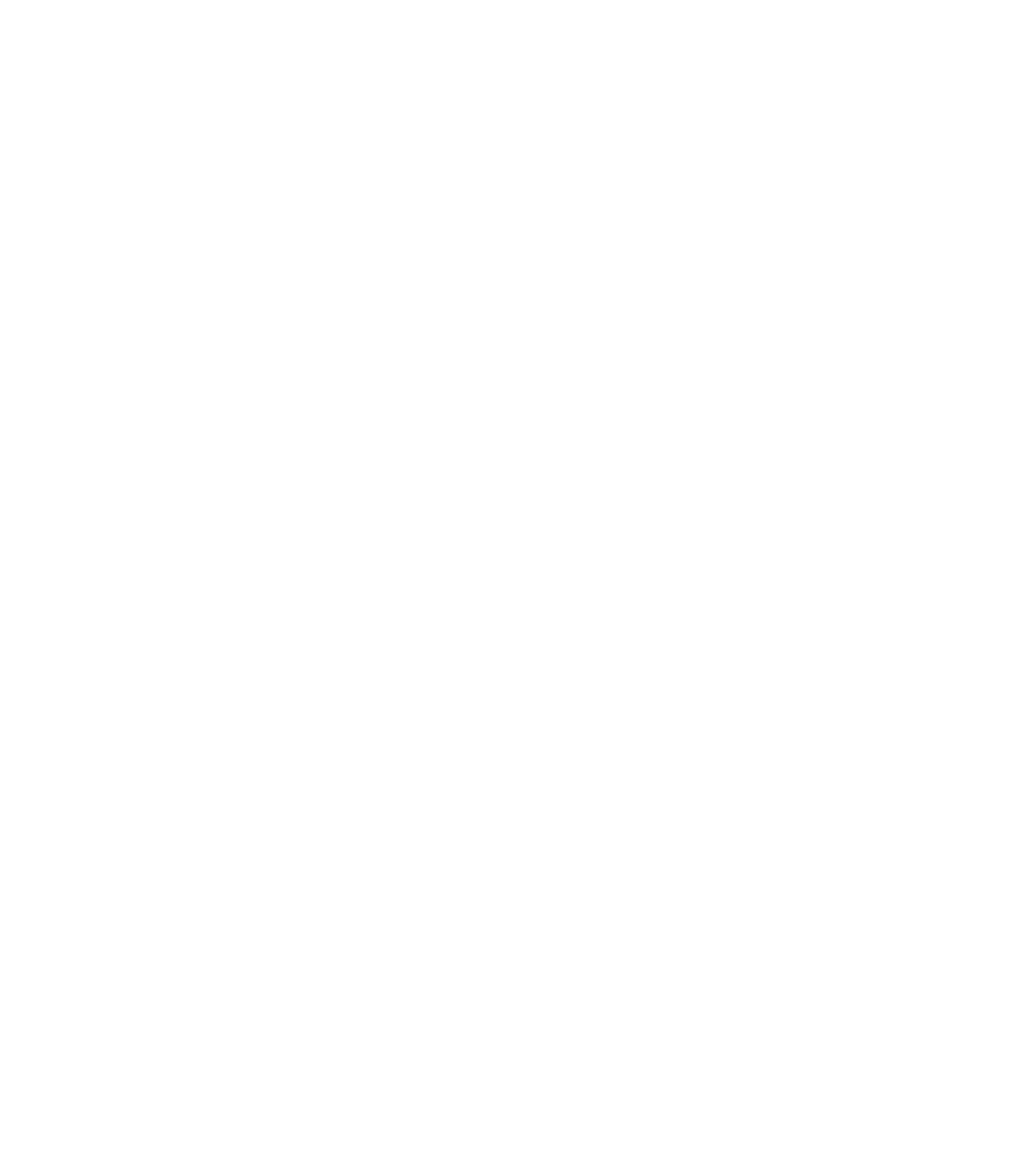
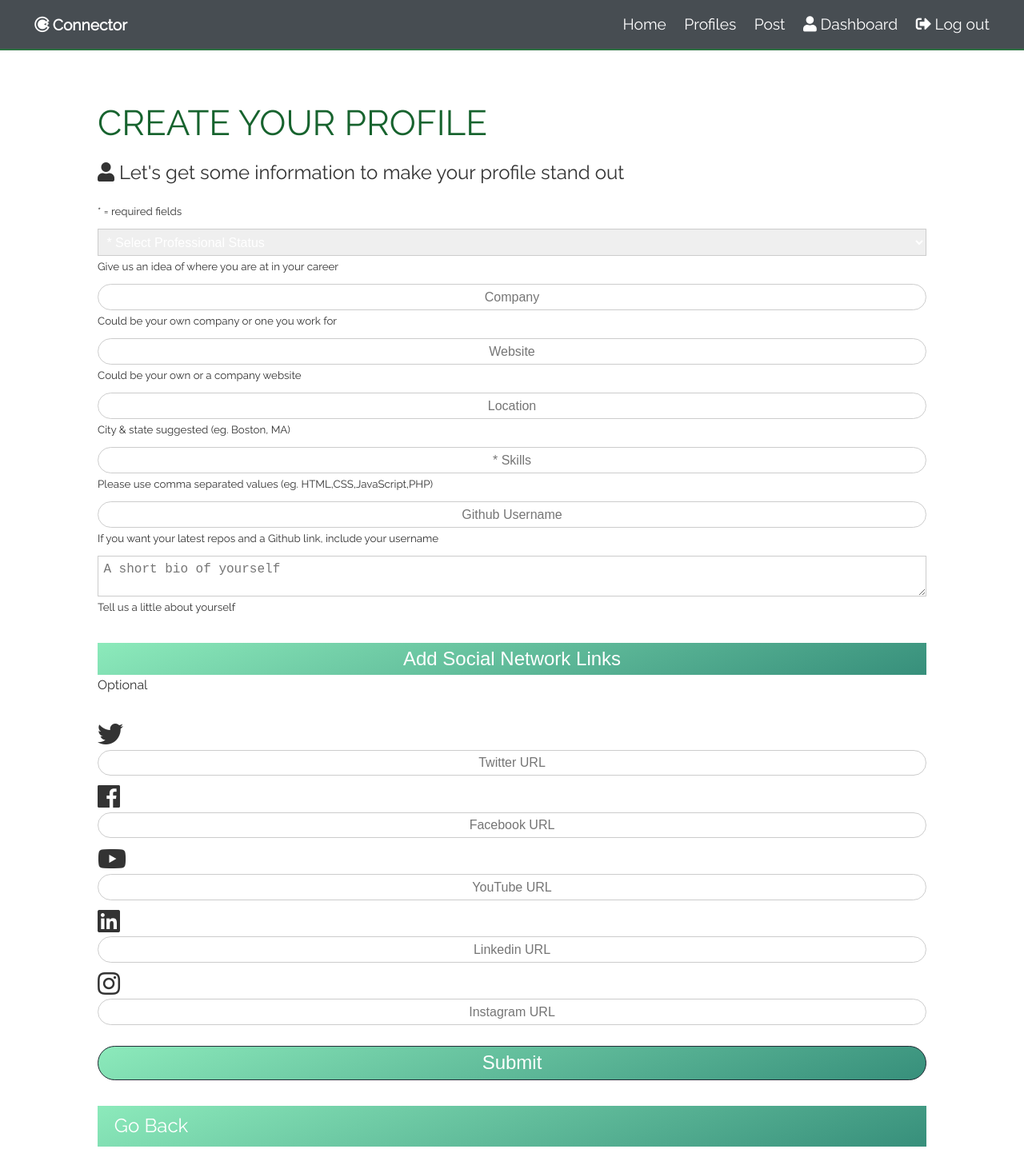
Before and after one commit to kshashwat007/Social-Network-UI, a plain HTML site: page create-profile.html in a window 1280 px wide. Shown: the whole page at 80% size. Before the commit the page ends 800 px from the top, so only its background shows below. Drawn offline with Linux system fonts and the light colour scheme.

Commit message:
added the create profiles page

```diff
--- a/create-profile.html
+++ b/create-profile.html
@@ -0,0 +1,135 @@
+<!DOCTYPE html>
+<html lang="en">
+<head>
+    <meta charset="UTF-8">
+    <meta name="viewport" content="width=device-width, initial-scale=1.0">
+    <meta http-equiv="X-UA-Compatible" content="ie=edge">
+    <link rel="stylesheet" href="css/style.css">
+    <link rel="stylesheet" href="https://use.fontawesome.com/releases/v5.7.2/css/all.css" integrity="sha384-fnmOCqbTlWIlj8LyTjo7mOUStjsKC4pOpQbqyi7RrhN7udi9RwhKkMHpvLbHG9Sr" crossorigin="anonymous">
+    <link href="https://fonts.googleapis.com/css?family=Raleway&display=swap" rel="stylesheet">
+    <title>Welcome to Connector</title>
+</head>
+<body class="create-profile">
+
+    <nav class="navbar bg-dark">
+        <h1>
+           <a href="dashboard.html"><i class="fab fa-codiepie"></i> Connector </a>
+        </h1>
+        <ul>
+            <li><a href="index.html">Home</a></li>
+            <li><a href="profiles.html">Profiles</a></li>
+            <li><a href="post.html">Post</a></li>
+            <li><a href="dashboard.html">
+                <i class="fas fa-user"></i>
+               <span class="hide-sm"> Dashboard</span></a>
+            </li>
+            <li><a href="login.html">
+                <i class="fas fa-sign-out-alt"></i>
+               <span class="hide-sm"> Log out</span></a>
+            </li>
+        </ul>
+    </nav>
+    <section class="container">
+        <h1 class="large text-primary">
+            Create Your Profile
+          </h1>
+          <p class="lead">
+            <i class="fas fa-user"></i> Let's get some information to make your
+            profile stand out
+          </p>
+          <small>* = required fields</small>
+          <form class="form">
+            <div class="form-group">
+              <select name="status">
+                <option value="0">* Select Professional Status</option>
+                <option value="Developer">Developer</option>
+                <option value="Junior Developer">Junior Developer</option>
+                <option value="Senior Developer">Senior Developer</option>
+                <option value="Manager">Manager</option>
+                <option value="Student or Learning">Student or Learning</option>
+                <option value="Instructor">Instructor or Teacher</option>
+                <option value="Intern">Intern</option>
+                <option value="Other">Other</option>
+              </select>
+              <small class="form-text"
+                >Give us an idea of where you are at in your career</small
+              >
+            </div>
+            <div class="form-group">
+              <input type="text" placeholder="Company" name="company" />
+              <small class="form-text"
+                >Could be your own company or one you work for</small
+              >
+            </div>
+            <div class="form-group">
+              <input type="text" placeholder="Website" name="website" />
+              <small class="form-text"
+                >Could be your own or a company website</small
+              >
+            </div>
+            <div class="form-group">
+              <input type="text" placeholder="Location" name="location" />
+              <small class="form-text"
+                >City & state suggested (eg. Boston, MA)</small
+              >
+            </div>
+            <div class="form-group">
+              <input type="text" placeholder="* Skills" name="skills" />
+              <small class="form-text"
+                >Please use comma separated values (eg.
+                HTML,CSS,JavaScript,PHP)</small
+              >
+            </div>
+            <div class="form-group">
+              <input
+                type="text"
+                placeholder="Github Username"
+                name="githubusername"
+              />
+              <small class="form-text"
+                >If you want your latest repos and a Github link, include your
+                username</small
+              >
+            </div>
+            <div class="form-group">
+              <textarea placeholder="A short bio of yourself" name="bio"></textarea>
+              <small class="form-text">Tell us a little about yourself</small>
+            </div>
+
+            <div class="my-2">
+              <button type="button" class="btn btn-light">
+                Add Social Network Links
+              </button>
+              <span>Optional</span>
+            </div>
+
+            <div class="form-group social-input">
+              <i class="fab fa-twitter fa-2x"></i>
+              <input type="text" placeholder="Twitter URL" name="twitter" />
+            </div>
+
+            <div class="form-group social-input">
+              <i class="fab fa-facebook fa-2x"></i>
+              <input type="text" placeholder="Facebook URL" name="facebook" />
+            </div>
+
+            <div class="form-group social-input">
+              <i class="fab fa-youtube fa-2x"></i>
+              <input type="text" placeholder="YouTube URL" name="youtube" />
+            </div>
+
+            <div class="form-group social-input">
+              <i class="fab fa-linkedin fa-2x"></i>
+              <input type="text" placeholder="Linkedin URL" name="linkedin" />
+            </div>
+
+            <div class="form-group social-input">
+              <i class="fab fa-instagram fa-2x"></i>
+              <input type="text" placeholder="Instagram URL" name="instagram" />
+            </div>
+            <input type="submit" class="btn btn-primary my-1" />
+            <a class="btn btn-light my-1" href="dashboard.html">Go Back</a>
+          </form>
+    </section>
+</body>
+</html>
--- a/scss/style.scss
+++ b/scss/style.scss
@@ -25,6 +25,12 @@ body{
 }
 
 .dashboard{
+    .lead{
+        color: $dark-text-color;
+    }
+}
+
+.create-profile{
     .lead{
         color: $dark-text-color;
     }
```
Also changed, not shown: resources/boiler.html (+0 -11 lines), css/style.css.
